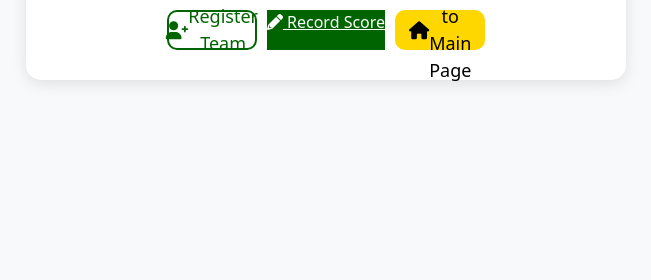
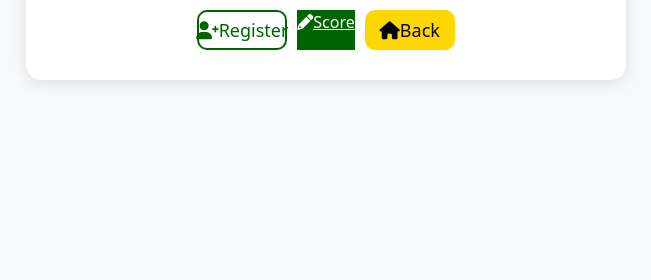
Before and after one commit to kingwalius/golfwebApp, a Flask app: template templates/index.html in a window 1280 px wide. Shown: the part 201-481 px from the top of the page, without its empty margins (314-965 px from the left). Run offline with Flask 3, Linux system fonts and the light colour scheme; the template is opened without the code that fills it, so the values that code supplies are empty.

Commit message:
fixed db issue

```diff
--- a/templates/index.html
+++ b/templates/index.html
@@ -82,9 +82,9 @@
             </div>
         </div>
         <div class='text-center mt-4 btn-group-mobile'>
-            <a href='/register' class='btn btn-masters-green-invert'><i class="fas fa-user-plus"></i> Register Team</a>
-            <a href='/record_score' class='btn-masters-green'><i class="fas fa-pencil-alt"></i> Record Score</a>
-            <a href='/' class='btn btn-masters-gold'><i class="fas fa-home"></i> Back to Main Page</a>
+            <a href='/register' class='btn btn-masters-green-invert'><i class="fas fa-user-plus"></i>Register</a>
+            <a href='/record_score' class='btn-masters-green'><i class="fas fa-pencil-alt"></i>Score</a>
+            <a href='/' class='btn btn-masters-gold'><i class="fas fa-home"></i>Back</a>
         </div>
     </div>
     {% include 'mobile_nav.html' %}
```
Also changed, not shown: templates/user_rounds.html (+3 -6 lines).
